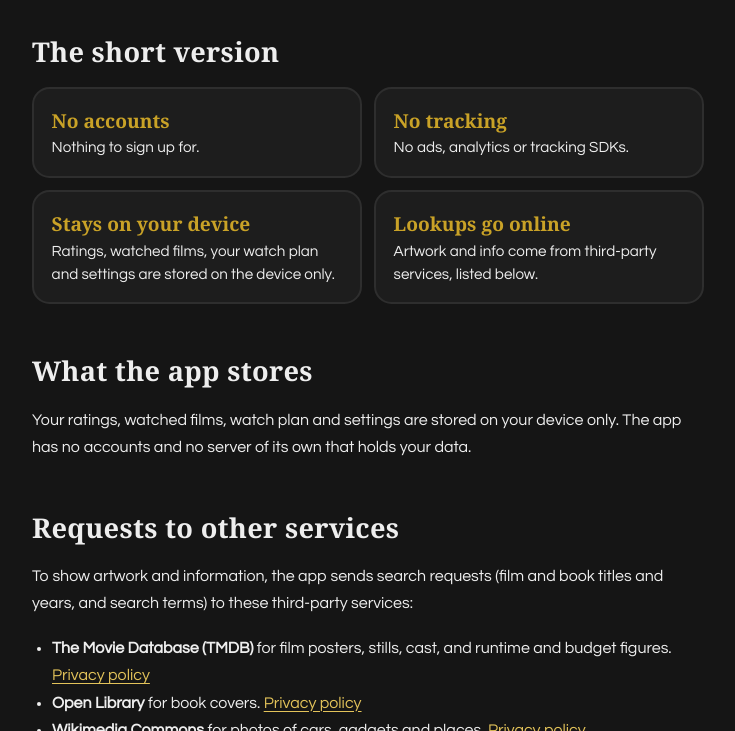
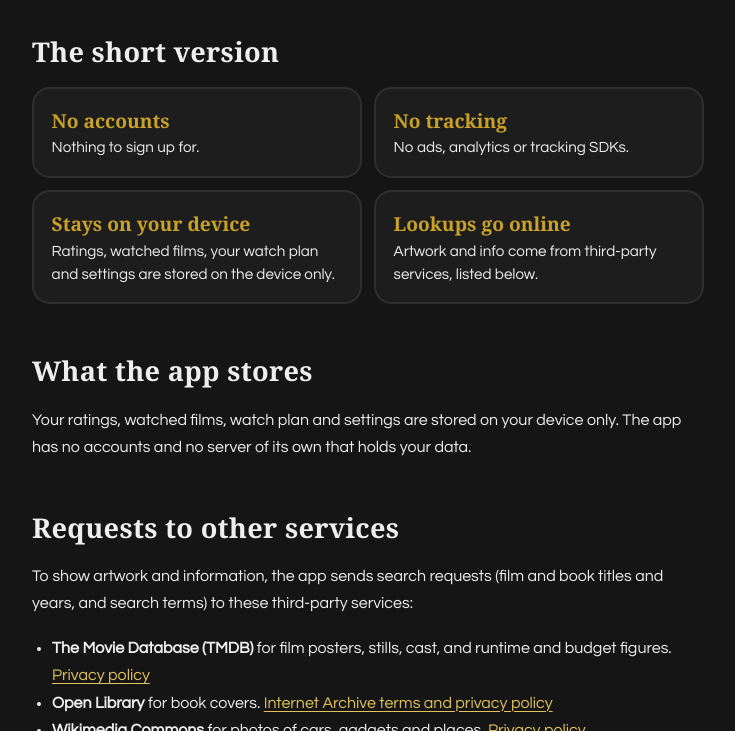
Before and after one commit to mpearon/mpearon.com, a plain HTML site: page app/00rolodex/index.html in a window 1280 px wide. Both pictures are taken after a click on the tab "PRIVACY". Shown: the part 435-1166 px from the top of the page, without its empty margins (272-1007 px from the left). Drawn offline with Linux system fonts and the light colour scheme.

Commit message:
Fix Open Library privacy link (openlibrary.org/privacy is a 404; policies live on archive.org)
Co-Authored-By: Claude Sonnet 5.5 <noreply@anthropic.com>

```diff
--- a/app/00rolodex/index.html
+++ b/app/00rolodex/index.html
@@ -207,7 +207,7 @@
 				<p>To show artwork and information, the app sends search requests (film and book titles and years, and search terms) to these third-party services:</p>
 				<ul class="plain">
 					<li><strong>The Movie Database (TMDB)</strong> for film posters, stills, cast, and runtime and budget figures. <a href="https://www.themoviedb.org/privacy-policy">Privacy policy</a></li>
-					<li><strong>Open Library</strong> for book covers. <a href="https://openlibrary.org/privacy">Privacy policy</a></li>
+					<li><strong>Open Library</strong> for book covers. <a href="https://archive.org/about/terms">Internet Archive terms and privacy policy</a></li>
 					<li><strong>Wikimedia Commons</strong> for photos of cars, gadgets and places. <a href="https://foundation.wikimedia.org/wiki/Policy:Privacy_policy">Privacy policy</a></li>
 					<li><strong>Apple's iTunes Search API</strong> for 30-second theme-song previews. <a href="https://www.apple.com/legal/privacy/">Privacy policy</a></li>
 				</ul>
```
